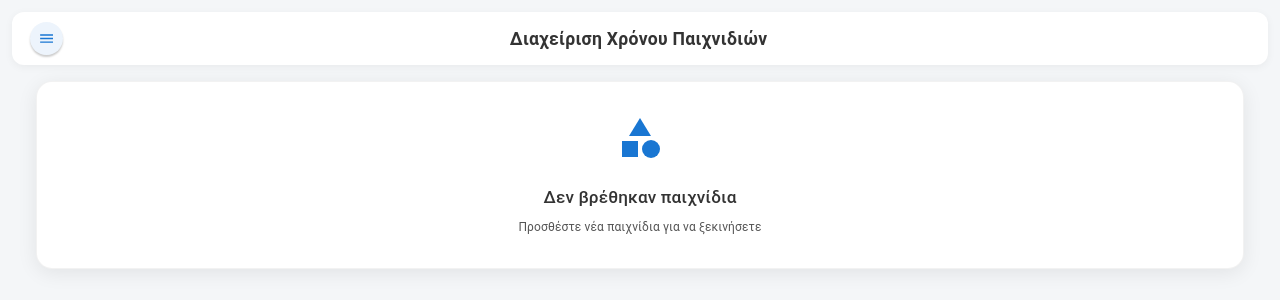
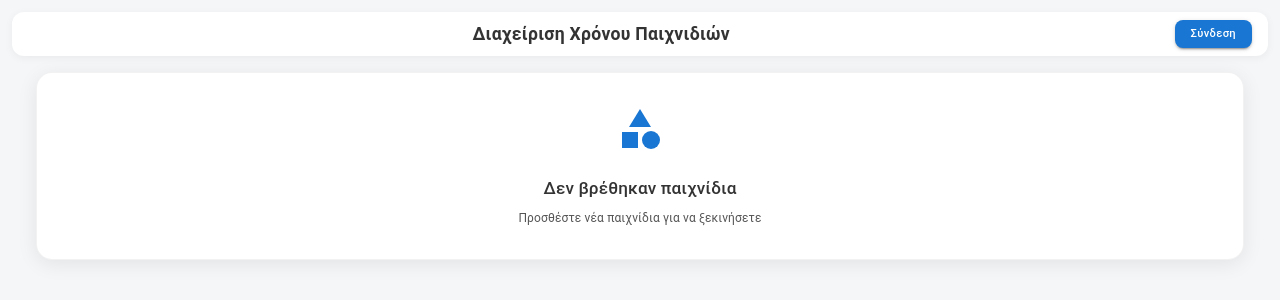
Before and after one commit to Thanasis-Kostinas/biliard-project, a React (Vite) app: page / in a window 1280 px wide. Shown: the top 300 px of the page. Built offline with nearby package versions, Linux system fonts and the light colour scheme.

Commit message:
Make login with a single button rather that writing password all time

```diff
--- a/src/Home.tsx
+++ b/src/Home.tsx
@@ -70,8 +70,10 @@ const Home = () => {
   const [selectedInstanceId, setSelectedInstanceId] = useState<number | null>(null);
   const [openDialog, setOpenDialog] = useState(false);
   const [password, setPassword] = useState("");
-  const [redirectToAnalytics, setRedirectToAnalytics] = useState(false);
-  const [redirectToProperties, setRedirectToProperties] = useState(false);
+  const [isLoggedIn, setIsLoggedIn] = useState(() => {
+    // Initialize from localStorage
+    return localStorage.getItem('isLoggedIn') === 'true';
+  });
   const [drawerOpen, setDrawerOpen] = useState(false);
   const [customSortOrder, setCustomSortOrder] = useState<Record<string, number>>({});
   const [openCustomSortPopup, setOpenCustomSortPopup] = useState(false);
@@ -318,42 +320,42 @@ const Home = () => {
   };
 
   // Dialog handling
-  const handleCreateCategoryClick = () => {
-    setOpenDialog(true);
-    setRedirectToAnalytics(false);
-    setRedirectToProperties(false);
-  };
-
-  const handleDialogClose = () => {
-    setOpenDialog(false);
-    setPassword(""); // Clear password field
-  };
-
-  const handlePasswordSubmit = () => {
+  const handleLogin = () => {
     const correctPassword = "0000"; // Replace with your actual password
     if (password === correctPassword) {
-      handleDialogClose();
-      if (redirectToProperties) {
-        navigate("/options");
-        return;
-      }
-      navigate(redirectToAnalytics ? "/analytics" : "/create-category");
+      setIsLoggedIn(true);
+      localStorage.setItem('isLoggedIn', 'true');
+      setOpenDialog(false);
+      setPassword("");
+      showSnackbar("Επιτυχής σύνδεση");
     } else {
       showSnackbar("Λάθος κωδικός πρόσβασης");
     }
   };
 
+  const handleLogout = () => {
+    setIsLoggedIn(false);
+    localStorage.removeItem('isLoggedIn');
+    setDrawerOpen(false);
+    showSnackbar("Αποσύνδεση");
+  };
+
+  const handleCreateCategoryClick = () => {
+    if (isLoggedIn) {
+      navigate("/create-category");
+    }
+  };
+
   const handleAnalyticsClick = () => {
-    setAnchorEl(null);
-    setOpenDialog(true);
-    setRedirectToAnalytics(true);
-    setRedirectToProperties(false);
+    if (isLoggedIn) {
+      navigate("/analytics");
+    }
   };
 
   const handlePropertiesClick = () => {
-    setAnchorEl(null);
-    setOpenDialog(true);
-    setRedirectToProperties(true);
+    if (isLoggedIn) {
+      navigate("/options");
+    }
   };
 
   const formatTime = (elapsed: number) => {
@@ -552,6 +554,7 @@ const Home = () => {
           borderRadius: '12px',
           boxShadow: '0 2px 8px rgba(0, 0, 0, 0.05)',
         }}>
+          {isLoggedIn && (
             <IconButton
               sx={{
                 margin: '2px',
@@ -571,6 +574,7 @@ const Home = () => {
             >
               <MenuIcon fontSize="small" />
             </IconButton>
+          )}
 
           <Typography
             variant="h6"
@@ -586,7 +590,41 @@ const Home = () => {
             Διαχείριση Χρόνου Παιχνιδιών
           </Typography>
 
-          <div style={{ width: '40px' }}></div> {/* Spacer for alignment */}
+          {isLoggedIn ? (
+            <Button
+              onClick={handleLogout}
+              variant="outlined"
+              sx={{
+                color: '#1976d2',
+                borderColor: '#1976d2',
+                '&:hover': {
+                  borderColor: '#1565c0',
+                  backgroundColor: 'rgba(25, 118, 210, 0.04)',
+                },
+                textTransform: 'none',
+                borderRadius: '8px',
+                padding: '6px 16px',
+              }}
+            >
+              Αποσύνδεση
+            </Button>
+          ) : (
+            <Button
+              onClick={() => setOpenDialog(true)}
+              variant="contained"
+              sx={{
+                backgroundColor: '#1976d2',
+                '&:hover': {
+                  backgroundColor: '#1565c0',
+                },
+                textTransform: 'none',
+                borderRadius: '8px',
+                padding: '6px 16px',
+              }}
+            >
+              Σύνδεση
+            </Button>
+          )}
         </div>
 
         <Container maxWidth="xl" sx={{ mt: 1 }}>
@@ -947,7 +985,7 @@ const Home = () => {
       {/* Password Dialog */}
       <Dialog
         open={openDialog}
-        onClose={handleDialogClose}
+        onClose={() => setOpenDialog(false)}
         sx={{
           '& .MuiDialog-paper': {
             borderRadius: '16px',
@@ -968,7 +1006,7 @@ const Home = () => {
             padding: '16px 24px 8px'
           }}
         >
-          Εισαγωγή Κωδικού
+          Σύνδεση
         </DialogTitle>
 
         <DialogContent
@@ -1011,7 +1049,7 @@ const Home = () => {
           }}
         >
           <Button
-            onClick={handleDialogClose}
+            onClick={() => setOpenDialog(false)}
             sx={{
               color: '#fff',
               backgroundColor: '#888',
@@ -1026,7 +1064,7 @@ const Home = () => {
             Ακυρο
           </Button>
           <Button
-            onClick={handlePasswordSubmit}
+            onClick={handleLogin}
             sx={{
               color: '#fff',
               backgroundColor: '#1976d2',
@@ -1038,7 +1076,7 @@ const Home = () => {
               },
             }}
           >
-            Υποβολή
+            Σύνδεση
           </Button>
         </DialogActions>
       </Dialog>
```
Lines whose indentation alone changed are shown as unchanged.
